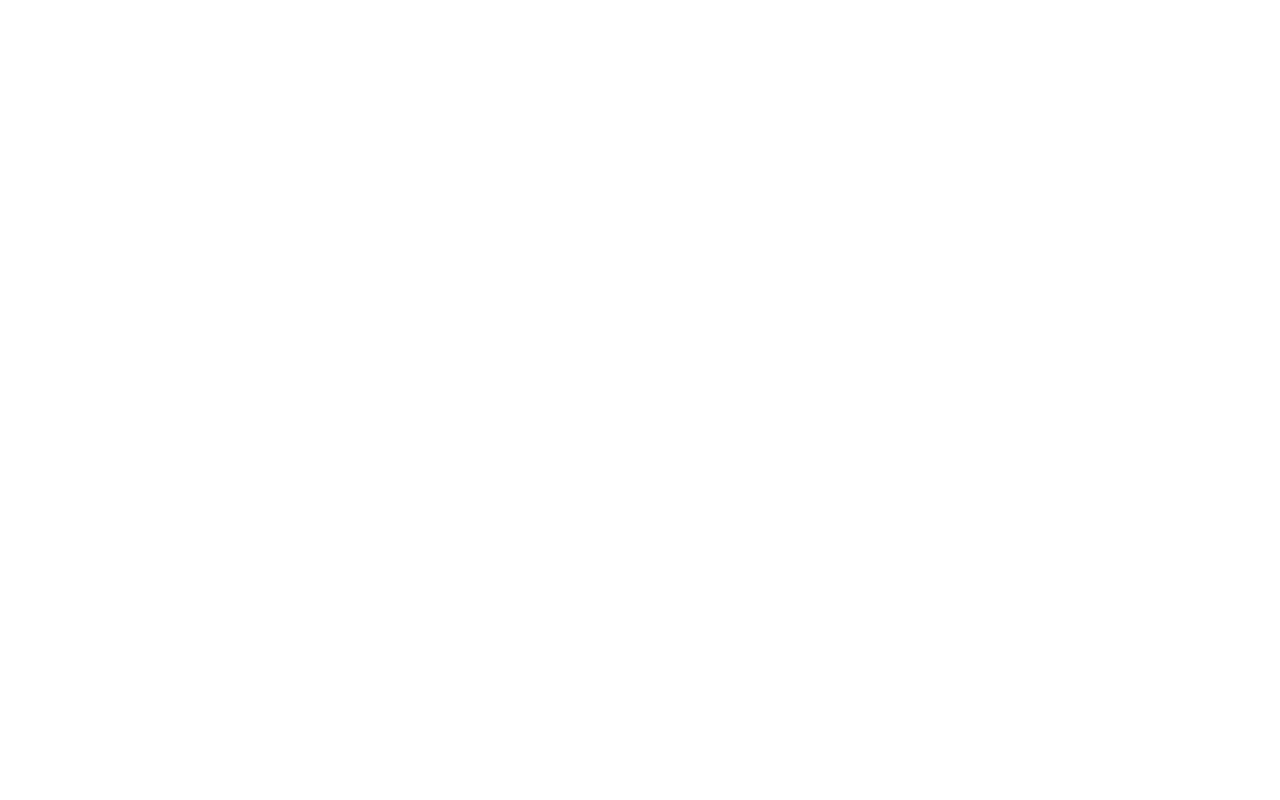
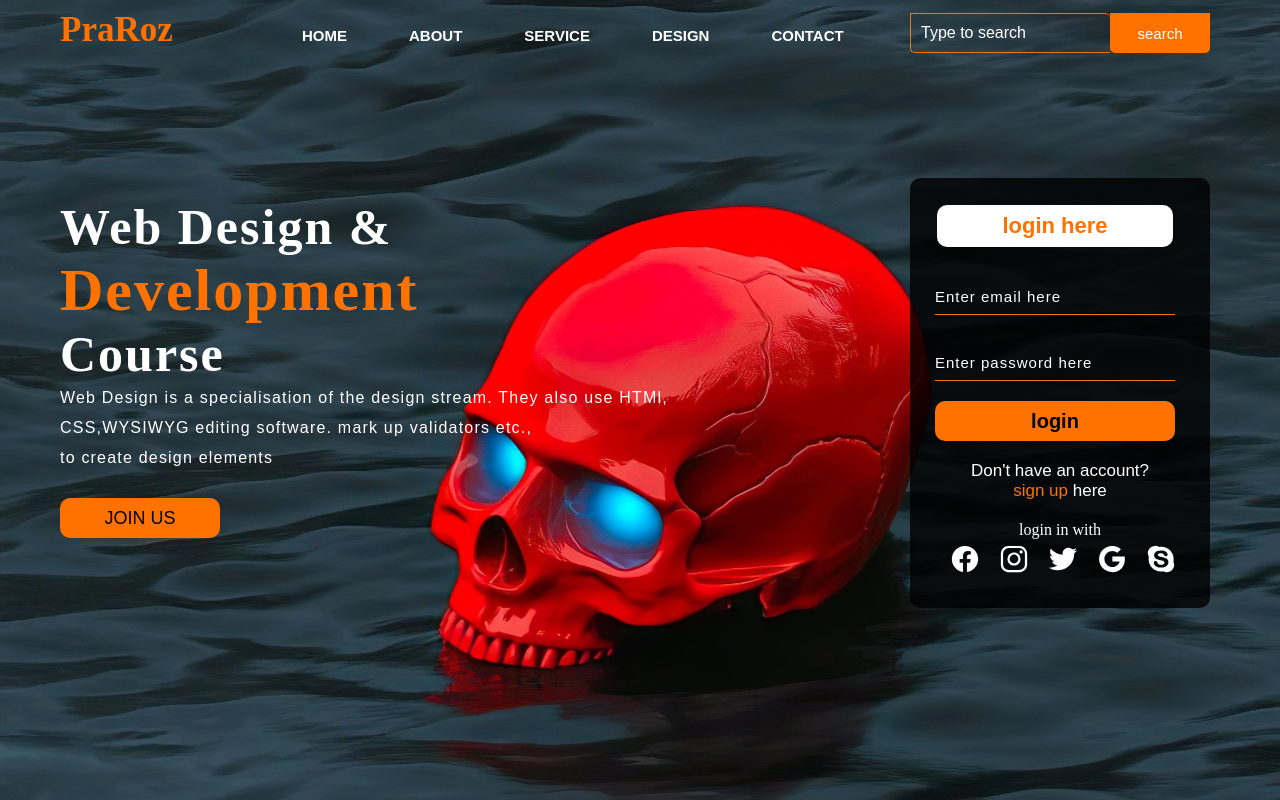
Before and after one commit to HALATUNMZY/Form, a plain HTML site: page index.html in a window 1280 px wide. Drawn offline with nearby package versions, Linux system fonts and the light colour scheme.

Commit message:
my first attempt on designing a webpag

```diff
--- a/index.css
+++ /dev/null
@@ -1,4 +0,0 @@
-<!DOCTYPE HTML>
-<html lang="en">
-<head></head>
-</html>
--- a/index.html
+++ b/index.html
@@ -1,7 +1,54 @@
 <!DOCTYPE html>
 <html lang="en">
-    <head>
-        <title>webpage design</title>
-        <link rel="stylesheet" href="index.css"/>
-    </head>
+  <head>
+    <title>webpage Design</title>
+    <link rel="stylesheet" href="style.css" />
+  </head>
+  <body>
+    <div class="main">
+      <div class="navbar">
+        <div class="icon">
+          <h2 class="logo">PraRoz</h2>
+        </div>
+        <div class="menu">
+            <ul>
+                <li><a href="#">HOME</a></li>
+                <li><a href="#">ABOUT</a></li>
+                <li><a href="#">SERVICE</a></li>
+                <li><a href="#">DESIGN</a></li>
+                <li><a href="#">CONTACT</a></li>
+            </ul>
+        </div>
+        <div class="search">
+            <input class="srch" type="search" placeholder="Type to search">
+            <a href="#"><button class="btn">search</button></a>
+        </div>
+      </div>
+      <div class="content">
+        <h1>Web Design & <br><span>Development</span><br>Course</h1>
+        <p class="par">Web Design is a specialisation of the design stream. They also use HTMl,<br>CSS,WYSIWYG editing software. mark up validators etc.,<br> to create design elements</p>
+        <button class="cn"><a href="#">JOIN US</a></button>
+
+
+        <div class="form">
+            <h2>login here</h2>
+            <input type="email" name="email" placeholder="Enter email here">
+            <input type="password" name="password" placeholder="Enter password here">
+            <button class="btnn"><a href="#">login</a></button>
+            <p class="link">Don't have an account?<a href="#"><br>sign up </a>here</p>
+            <p class="liw">login in with</p>
+
+            <div class="icons">
+                <a href="#"><ion-icon name="logo-facebook"></ion-icon></a>
+                <a href="#"><ion-icon name="logo-instagram"></ion-icon></a>
+                <a href="#"><ion-icon name="logo-twitter"></ion-icon></a>
+                <a href="#"><ion-icon name="logo-google"></ion-icon></a>
+                <a href="#"><ion-icon name="logo-skype"></ion-icon></a>
+            </div>
+        </div>
+      </div>
+    </div>
+    <script type="module" src="https://unpkg.com/ionicons@7.1.0/dist/ionicons/ionicons.esm.js"></script>
+<script nomodule src="https://unpkg.com/ionicons@7.1.0/dist/ionicons/ionicons.js"></script>
+  </body>
 </html>
--- /dev/null
+++ b/style.css
@@ -0,0 +1,269 @@
+* {
+    margin: 0;
+    padding: 0;
+}
+
+.main{
+    width: 100%;
+    background: url(/image/skull.jpg);
+    background-size: cover;
+    background-position: center;
+    height: 100vh;
+}
+
+.navbar {
+    width: 1200px;
+    height: 90px;
+    margin: auto;
+}
+
+.icon {
+    width: 200px;
+    float: left;
+    height: 70px;
+}
+
+.logo{
+    color: #ff7200;
+    font-size: 35px;
+    font-family: ariel;
+    padding-left: 20px;
+    float: left;
+    padding-top: 10px;
+}
+
+.menu {
+    width: 400px;
+    float: left;
+    height: 50px;
+}
+
+ul {
+    float: left;
+    display: flex;
+    justify-content: center;
+    align-items: center;
+}
+
+ul li {
+    list-style: none;
+    margin-left: 62px;
+    margin-top: 27px;
+    font-size: 15px;
+}
+
+ul li a {
+    text-decoration: none;
+    color: #fff;
+    font-family: Arial;
+    font-weight: bold;
+    transition: 0.4s ease-in-out;
+}
+
+ul li a:hover {
+    color: #ff7200;
+}
+
+.search {
+    width: 330px;
+    float: left;
+    margin-left: 270px;
+}
+
+.srch {
+    font-family: 'Times New Roman', Times, serif;
+    width: 200px;
+    height: 40px;
+    background: transparent;
+    border: 1px solid #ff7200;
+    margin-top: 13px;
+    color: #fff;
+    border-right: none;
+    font-size: 16px;
+    float: left;
+    padding: 10px;
+    border-bottom-left-radius: 5px;
+    border-top-right-radius: 5px;
+}
+
+.btn {
+    width: 100px;
+    height: 40px;
+    background: #ff7200;
+    border: 2px solid #ff7200;
+    margin-top: 13px;
+    color: #fff;
+    font-size: 15px;
+    border-bottom-right-radius: 5px;
+    border-bottom-left-radius: 5px;
+}
+
+.btn:focus {
+    outline: none;
+}
+
+.srch:focus {
+    outline: none;
+}
+
+.content {
+    width: 1200px;
+    height: auto;
+    margin: auto;
+    color: #fff;
+    position: relative;
+}
+
+.content .par{
+    padding-left: 20px;
+    padding-bottom: 25px;
+    font-family: Arial, Helvetica, sans-serif;
+    letter-spacing: 1.2px;
+    line-height: 30px;
+
+}
+
+.content h1 {
+    font-family: 'Times New Roman', Times, serif;
+    font-size: 50px;
+    padding-left: 20px;
+    margin-top: 9%;
+    letter-spacing: 2px;
+}
+
+.content .cn {
+    width: 160px;
+    height: 40px;
+    background: #ff7200;
+    border: none;
+    margin-bottom: 10px;
+    margin-left: 20px;
+    font-size: 18px;
+    border-radius: 10px;
+    transition: .4s ease;;
+}
+
+.content .cn a {
+    text-decoration: none;
+    color: #000;
+    transition: .3s ease;
+}
+
+.cn:hover {
+    background: #fff;
+}
+
+.content span {
+    color: #ff7200;
+    font-size: 60px;
+}
+
+.form{
+    width: 250px;
+    height: 380px;
+    position: absolute;
+    top: -20px;
+    left: 870px;
+    border-radius: 10px;
+    padding: 25px;
+    background: linear-gradient(to top, rgba(0,0,0,0.8)50%, rgba(0,0,0,0.8)50%);
+
+}
+
+.form h2 {
+    width: 220px;
+    font-family: sans-serif;
+    text-align: center;
+    color: #ff7200;
+    font-size: 22px;
+    background-color: #fff;
+    padding: 8px;
+    margin: 2px;
+    border-radius: 10px;
+}
+
+.form input{
+    width: 240px;
+    height: 35px;
+    background: transparent;
+    border-bottom: 1px solid #ff7200;
+    border-top: none;
+    border-right: none;
+    border-left: none;
+    color: #fff;
+    font-size: 15px;
+    margin-top: 30px;
+    letter-spacing: 1px;
+    font-family: sans-serif;
+}
+
+
+.form input:focus{
+    outline: none;
+}
+
+::placeholder {
+    color: #fff;
+    font-family: Arial, Helvetica, sans-serif;
+}
+
+.btnn {
+    width: 240px;
+    height: 40px;
+    background-color: #ff7200;
+    margin-top: 20px;
+    border: none;
+    border-radius: 10px;
+    font-size: 20px;
+    cursor: pointer;
+    color: #fff;
+    transition: 0.4s ease;
+}
+
+.btnn:hover {
+    background: #fff;
+    color: #ff7200;
+}
+
+.btnn a {
+    text-decoration: none;
+    color: #000;
+    font-weight: bold;
+}
+
+.form .link {
+    font-family: Arial, Helvetica, sans-serif;
+    font-size: 17px;
+    padding-top: 20px;
+    text-align: center;
+}
+
+.form .link a {
+    text-decoration: none;
+    color: #ff7200;
+}
+
+
+
+.liw {
+    padding-top: 20px;
+    text-align: center;
+}
+
+.form .icon a {
+    text-decoration: none;
+    color: #fff;
+}
+
+.icons ion-icon {
+    color: #fff;
+    font-size: 30px;
+    padding-left: 15px;
+    padding-top: 5px;
+    transition: .4s ease;
+}
+
+.icons ion-icon:hover {
+    color: #ff7200;
+
+}
```
Also changed, not shown: image/3D sun.jpg (added), image/3d apple.jpg (added), image/3d cube.jpg (added), image/Top 1.jpg (added), image/july 4th.jpg (added), image/july 5th.jpg (added), image/skull.jpg (renamed from G9FJO37WcAAkoub.jpg).
